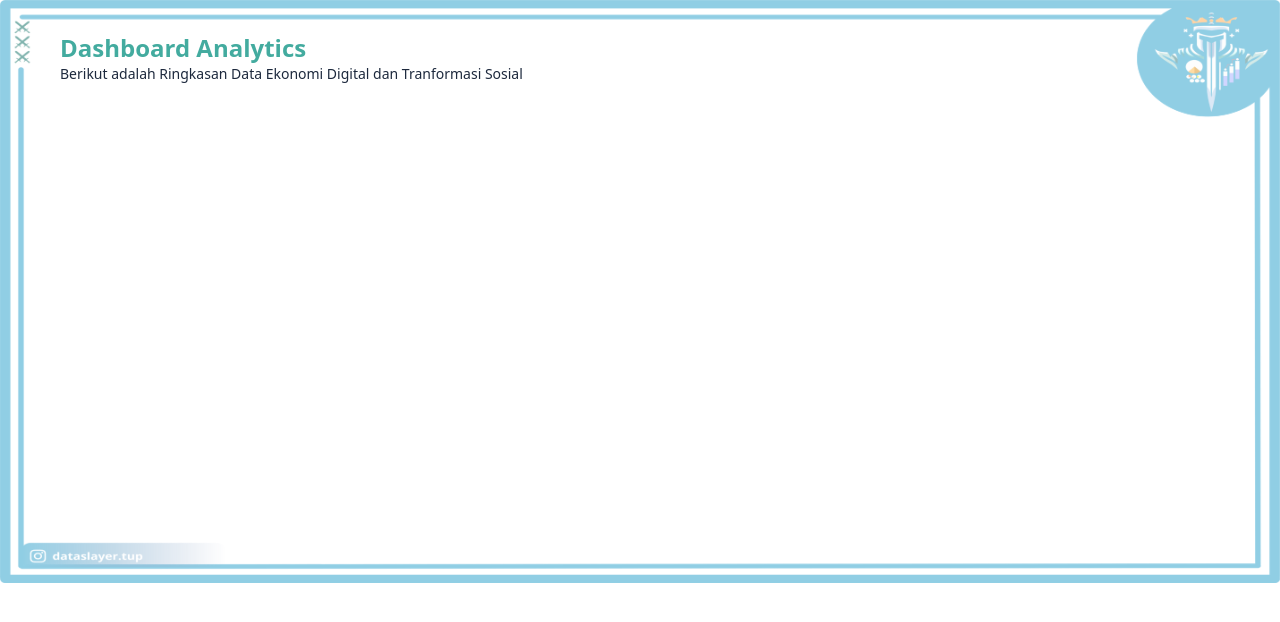
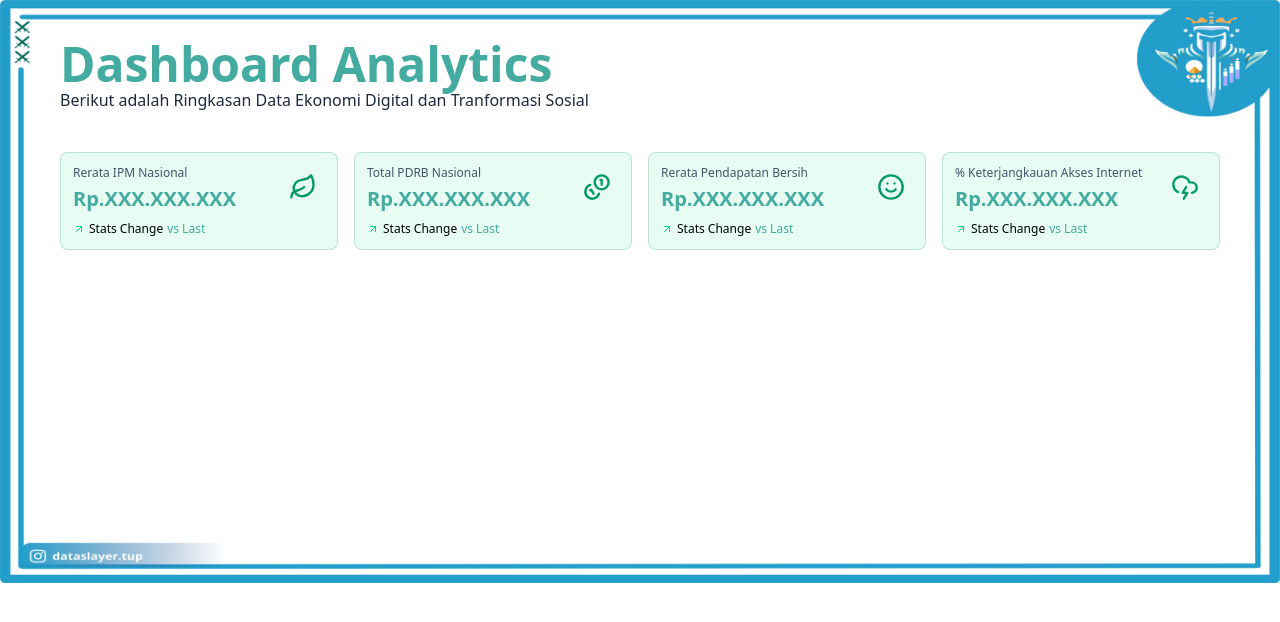
Before and after one commit to adamjoaquin20/Dashboard-Analytics, a React (Vite) app in the folder dat-slay/: page / in a window 1280 px wide. Shown: the top 622 px of the page. Built offline with nearby package versions, Linux system fonts and the light colour scheme.

Commit message:
buat header sama grid KPI card

```diff
--- a/dat-slay/src/App.jsx
+++ b/dat-slay/src/App.jsx
@@ -1,6 +1,7 @@
 import React from 'react'
 // import backGround from './assets/WatermarkDAC.png'
 import Header from "./components/Header"
+import KPIGrid from "./components/KPIGrid"
 import backGround from './assets/b.png'
 
 
@@ -11,8 +12,8 @@ function App() {
       <div>
         <Header />
       </div>
-      <div className="min-h-screen bg-linear-to-br from-slate-50 via-blue-50 to-indigo-50 dark:from-slate-900 dark:via-slate-800 dark:to-slate-900 transition-all duration-500
-      bg-contain bg-no-repeat" style={{ backgroundImage: `url(${backGround})`, opacity: 0.5 }}>
+      <div className="min-h-screen bg-contain bg-no-repeat" style={{ backgroundImage: `url(${backGround})` }}>
+        <KPIGrid />
       </div>
     </>
   )
--- a/dat-slay/src/components/Header.jsx
+++ b/dat-slay/src/components/Header.jsx
@@ -3,13 +3,13 @@ import { Menu, Search, Plus, SlidersHorizontal } from "lucide-react";
 
 function Header(){
     return (
-        <div className="fixed top-0 left-0 right-0 z-50 px-15 py-8">
+        <div className="fixed top-0 left-0 right-0 z-50 px-15 py-10">
             <div className="flex items-center justify-between">
                 {/* KIRI */}
                         <div className="flex items-center space-x-4">
                             <div className="hidden md:block">
-                                <h1 className="text-2xl font-black text-primary">Dashboard Analytics</h1>
-                                <p className="text-sm text-slate-800">Berikut adalah Ringkasan Data Ekonomi Digital dan Tranformasi Sosial</p>
+                                <h1 className=" text-5xl font-black text-primary">Dashboard Analytics</h1>
+                                <p className="text-l text-slate-800">Berikut adalah Ringkasan Data Ekonomi Digital dan Tranformasi Sosial</p>
                             </div>
                         </div>
             </div>
--- /dev/null
+++ b/dat-slay/src/components/KPIGrid.jsx
@@ -0,0 +1,79 @@
+import { ArrowRight, ArrowUpRight, CloudLightning, Coins, Leaf, Smile } from "lucide-react";
+import React from "react";
+
+const stats = [
+    {
+        title: "Rerata IPM Nasional",
+        value: "Rp.XXX.XXX.XXX",
+        change: "+/- XX%",
+        trend: "up",
+        icon: Leaf,
+        color: "from-emerald-to-500 to-teal-600",
+        bgColor: "bg-emerald-50",
+        textColor: "text-emerald-600"
+    },
+    {
+        title: "Total PDRB Nasional",
+        value: "Rp.XXX.XXX.XXX",
+        change: "+/- XX%",
+        trend: "up",
+        icon: Coins,
+        color: "from-emerald-to-500 to-teal-600",
+        bgColor: "bg-emerald-50",
+        textColor: "text-emerald-600"
+    },
+    {
+        title: "Rerata Pendapatan Bersih",
+        value: "Rp.XXX.XXX.XXX",
+        change: "+/- XX%",
+        trend: "up",
+        icon: Smile,
+        color: "from-emerald-to-500 to-teal-600",
+        bgColor: "bg-emerald-50",
+        textColor: "text-emerald-600"
+    },
+    {
+        title: "% Keterjangkauan Akses Internet",
+        value: "Rp.XXX.XXX.XXX",
+        change: "+/- XX%",
+        trend: "up",
+        icon: CloudLightning,
+        color: "from-emerald-to-500 to-teal-600",
+        bgColor: "bg-emerald-50",
+        textColor: "text-emerald-600"
+    }
+]
+
+function KPIGrid(){
+    return (
+        <div className="grid grid-cols-1 md:grid-cols-2 xl:grid-cols-4 gap-4 z-50 px-15 py-38">
+            {stats.map((stats, index)=>{
+            return(
+                <div className="bg-emerald-100/50 backdrop-blur-sm rounded-lg p-3
+                border border-emerald-700/20 hover:shadow-md hover:shadow-slate-200/10
+                transition-all duration-300 group" key={index}>
+                <div className="flex items-start justify-between">
+                    <div className="flex-1">
+                        <p className="text-xs font-medium text-slate-600 dark:text-slate-400 mb-1">{stats.title}</p>
+                        <p className="text-xl font-bold text-primary dark:text-white mb-2">{stats.value}</p>
+                        <div className="flex items-center space-x-1">
+                            <ArrowUpRight className="text-emerald-400 w-3 h-3"/>
+                            <span className="text-xs">Stats Change</span>
+                            <span className="text-xs text-primary-solid dark:text-slate-400">vs Last</span>
+                        </div>
+                    </div>
+                    <div className={'p-2 rounded-lg group-hover:scale-110 transition-all duration-200'}>
+                        {<stats.icon className={`w-7 h-7 ${stats.textColor}`}/>}
+                    </div>
+                </div>
+                <div className="bg-slate-100 rounded-full overflow-hidden">
+                    <div className={`w-full bg-linear-to-r rounded-full transition-all duration-100`}></div>
+                </div>
+            </div>
+            )
+            })}
+        </div>
+    )
+}
+
+export default KPIGrid;
```
